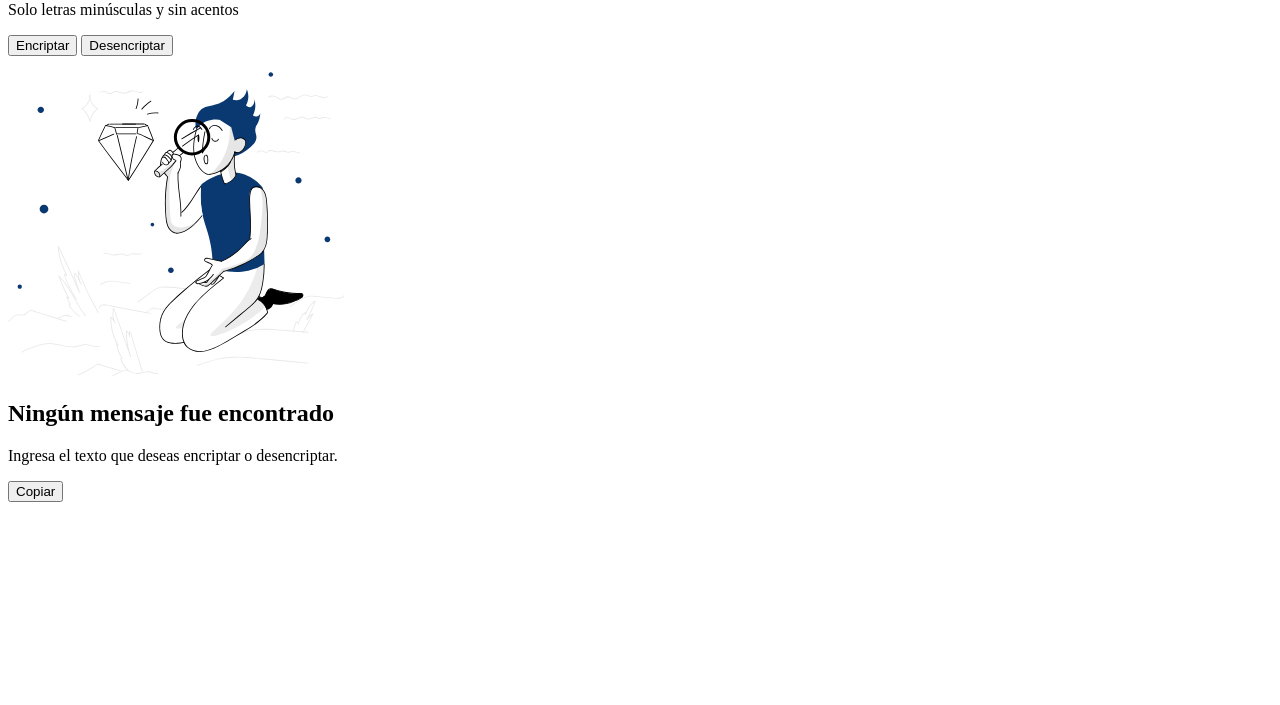
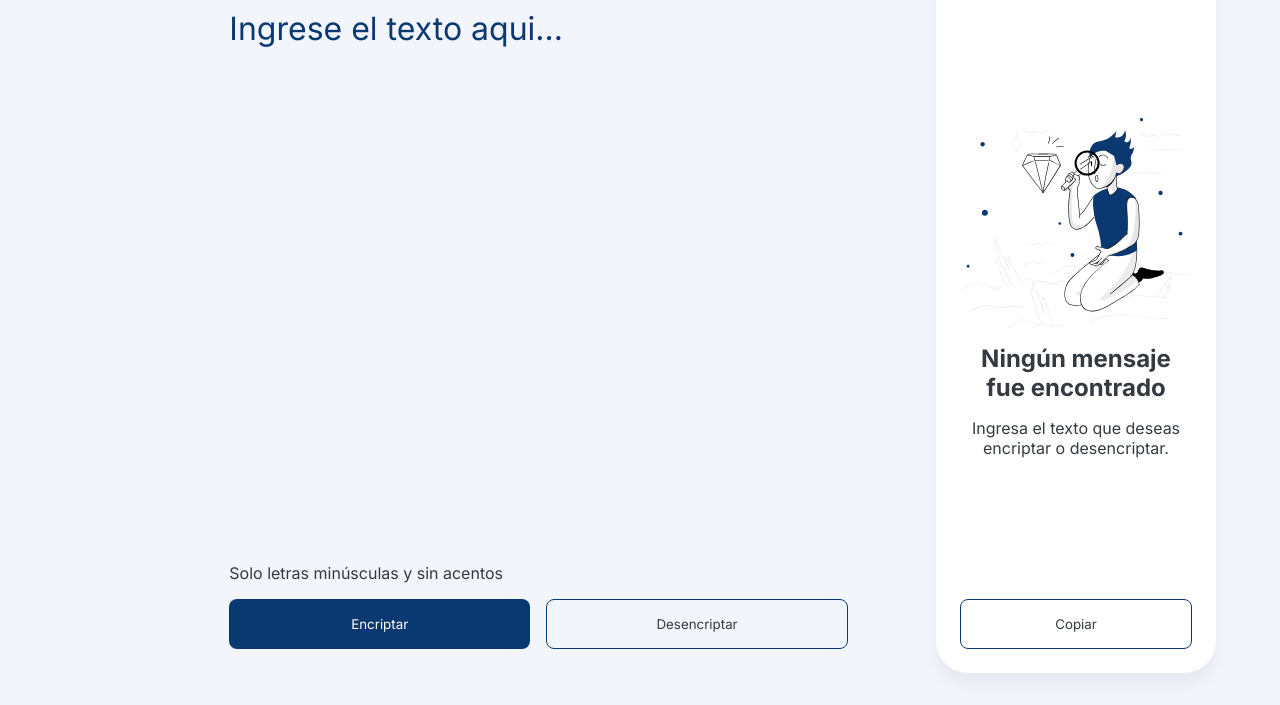
Before and after one commit to VLyned/alura-challenge-encriptador, a plain HTML site: page index.html in a window 1280 px wide. Shown: the part 95-800 px from the top of the page. Drawn offline with Linux system fonts and the light colour scheme.

Commit message:
feat(page): Add desktop styles and format files

```diff
--- a/index.html
+++ b/index.html
@@ -1,35 +1,52 @@
-<!DOCTYPE html>
+<!doctype html>
 <html lang="es">
     <head>
-    <meta charset="UTF-8">
-    <meta name="viewport" content="width=device-width, initial-scale=1.0">
+        <meta charset="UTF-8" />
+        <meta
+            name="viewport"
+            content="width=device-width, initial-scale=1.0"
+        />
         <title>Challenge encriptador</title>
+        <link
+            rel="stylesheet"
+            type="text/css"
+            href="./styles/style.css"
+        />
     </head>
     <body>
+        <main>
             <header>
-        <img src="./assets/alura-logo.svg" alt="Logo de Alura">
+                <img
+                    src="./assets/alura-logo.svg"
+                    alt="Logo de Alura"
+                />
             </header>
-    <main>
             <section>
-            <input type="text" id="texto" placeholder="Texto a encriptar">
+                <textarea
+                    type="text"
+                    id="texto"
+                    placeholder="Ingrese el texto aqui..."
+                ></textarea>
                 <p>Solo letras minúsculas y sin acentos</p>
-            <div>
+                <div class="section-buttons">
                     <button id="encriptar">Encriptar</button>
                     <button id="desencriptar">Desencriptar</button>
                 </div>
             </section>
             <aside>
+                <div class="aside-content">
                     <p id="resultado"></p>
-            <img src="./assets/aside-image.svg" alt="Imagen referencial de aside">
-            <div>
+                    <img
+                        id="aside-image"
+                        src="./assets/aside-image.svg"
+                        alt="Imagen referencial de aside"
+                    />
                     <h2>Ningún mensaje fue encontrado</h2>
                     <p>Ingresa el texto que deseas encriptar o desencriptar.</p>
                 </div>
                 <button id="copiar">Copiar</button>
             </aside>
         </main>
-    <footer>
-
-    </footer>
+        <footer></footer>
     </body>
 </html>
--- a/styles/style.css
+++ b/styles/style.css
@@ -1,15 +1,162 @@
-// Reset CSS
+/* Fuentes */
+@import url("https://fonts.googleapis.com/css2?family=Inter:wght@100..900&display=swap");
+
+/* Variables */
+:root {
+    --color-text: #343a40;
+    --color-background-primary: #f3f5fc;
+    --color-background-secondary: white;
+    --color-primary: #0a3871;
+    --color-secondary: #d8dfe8;
+    --color-accent: #2d4aa8;
+}
+
+/* Reset */
 * {
     margin: 0;
     padding: 0;
     box-sizing: border-box;
 }
 
-// Variables
-:root {
-    --color-text: #343A40;
-    --color-background: #F3F5FC;
-    --color-primary: #0A3871;
-    --color-secondary: #D8DFE8;
-    --color-accent: #2D4AA8;
+input,
+textarea {
+    appearance: none;
+    outline: none;
+    background: none;
+    cursor: text;
 }
+
+/* Webkit para scrollbar */
+::-webkit-scrollbar {
+    width: 0.5rem;
+    height: 0.5px;
+}
+
+::-webkit-scrollbar-track {
+    background: #f1f1f1;
+    border-radius: 0.75rem;
+}
+
+::-webkit-scrollbar-thumb {
+    background: #aaa;
+    border-radius: 0.75rem;
+}
+
+::-webkit-scrollbar-thumb:hover {
+    background: #888;
+    cursor: default;
+}
+
+::-webkit-scrollbar-corner {
+    background: #f1f1f1;
+}
+
+/* Estilos globales */
+html {
+    height: 100%;
+}
+
+body {
+    font-family: "Inter", sans-serif;
+    color: var(--color-text);
+    background-color: var(--color-background-primary);
+
+    height: 100%;
+    width: 100%;
+    padding: 2rem 0;
+}
+
+body > * {
+    margin: 0% 5%;
+}
+
+textarea,
+button {
+    font-family: "Inter", sans-serif;
+}
+
+main {
+    display: flex;
+    flex-direction: row;
+    gap: 4rem;
+    height: 100%;
+}
+
+header {
+    flex: 1;
+}
+
+section {
+    flex: 8;
+    display: flex;
+    flex-direction: column;
+
+    gap: 1rem;
+    padding: 1.5rem;
+}
+
+section textarea {
+    background-color: transparent;
+    border: none;
+    resize: none;
+    flex: 1;
+
+    margin: 3rem 0;
+    font-size: 2rem;
+    color: var(--color-primary);
+}
+
+section textarea::placeholder {
+    color: var(--color-primary);
+}
+
+section .section-buttons {
+    display: flex;
+    justify-content: center;
+    gap: 1rem;
+}
+
+aside {
+    background-color: var(--color-background-secondary);
+    border-radius: 2rem;
+    box-shadow: 0rem 0.75rem 1rem 0rem rgba(0, 0, 0, 0.05);
+
+    flex: 3;
+
+    display: flex;
+    flex-direction: column;
+
+    padding: 1.5rem;
+    text-align: center;
+}
+
+aside .aside-content {
+    flex: 1;
+    display: flex;
+    flex-direction: column;
+    justify-content: center;
+    gap: 1rem;
+}
+
+aside img {
+    max-width: 100%;
+    height: auto;
+}
+
+button {
+    background-color: var(--color-primary);
+    color: white;
+    border: none;
+    border-radius: 0.5rem;
+    padding: 1rem 1rem;
+    cursor: pointer;
+    transition: background-color 0.3s;
+    width: 100%;
+}
+
+button#desencriptar,
+button#copiar {
+    background-color: transparent;
+    color: var(--color-text);
+    border: 1px solid var(--color-primary);
+}
```
Lines whose indentation alone changed are shown as unchanged.
